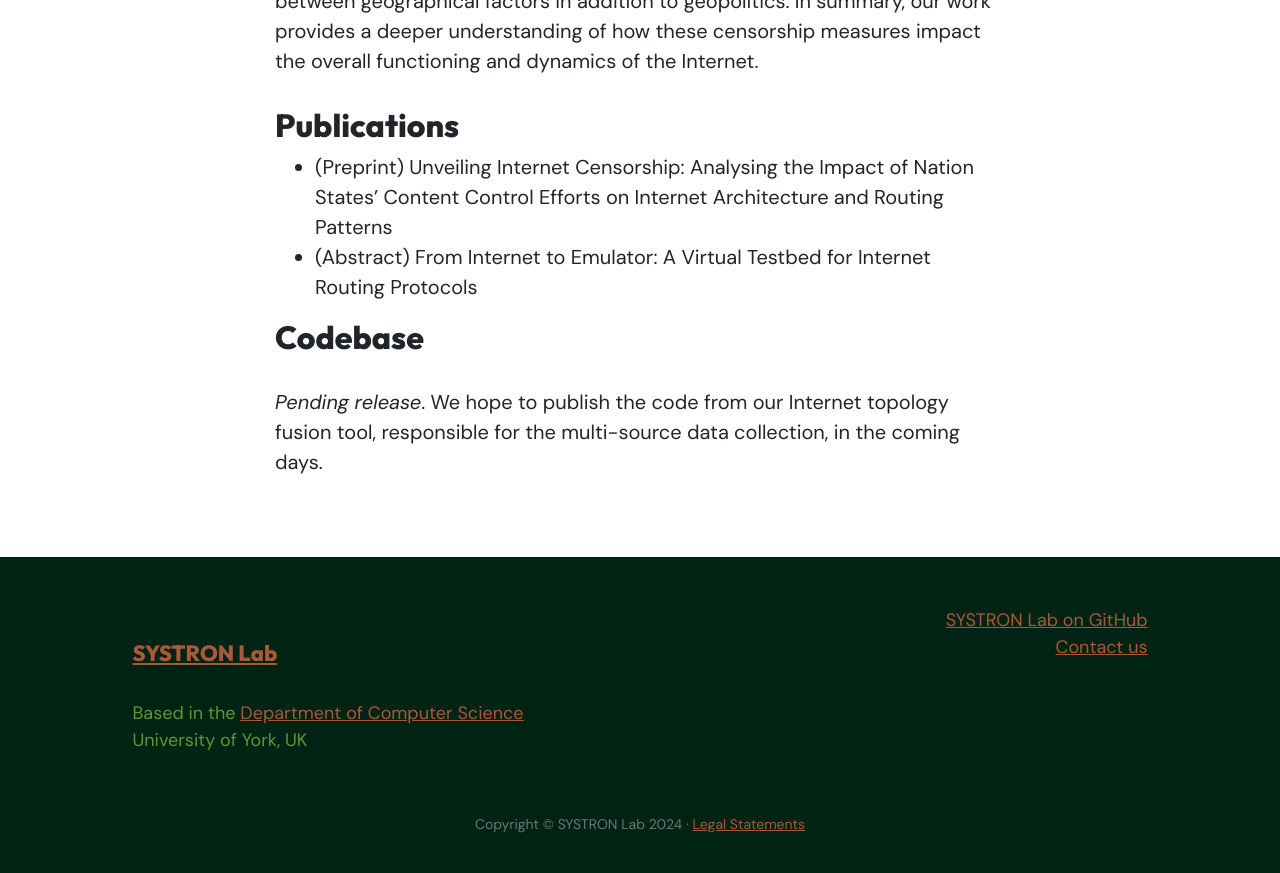
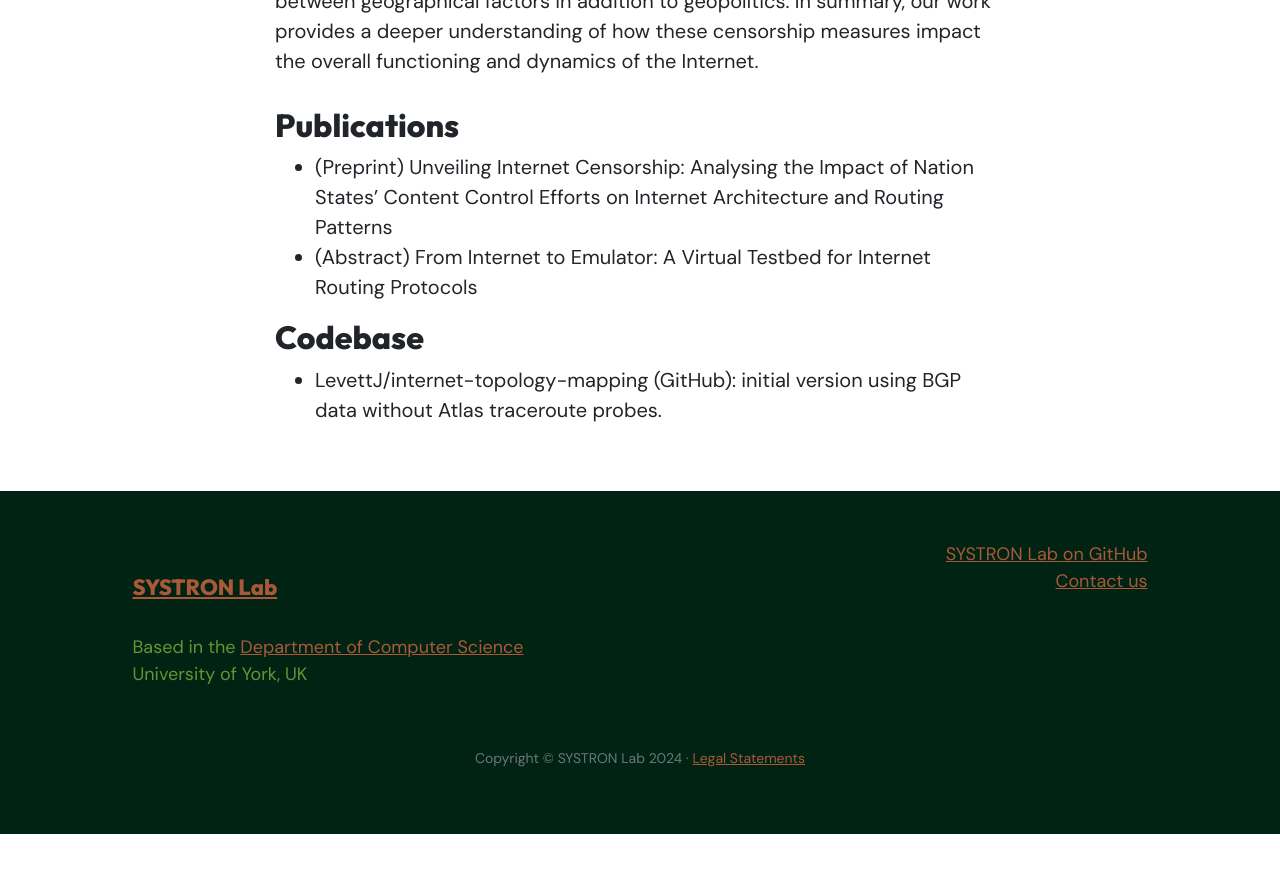
Before and after one commit to xohaeb/systronlab.github.io, a Jekyll site: the page built from _projects/internet-mapping.md, in a window 1280 px wide and 900 px high, scrolled down 798 px. Shown: the top 873 px of the window. Built offline with Jekyll 4.4.1, drawn with Linux system fonts in a browser that asks for light colours; after the commit the page ends 1632 px from its top, so only the background shows below that.

Commit message:
Update Internet Mapping project with codebase

```diff
--- a/_projects/internet-mapping.md
+++ b/_projects/internet-mapping.md
@@ -6,7 +6,7 @@ authors:
 - Joshua Levett
 - Vassilios Vassilakis
 - Poonam Yadav
-image: '/img/wifi-router.jpg'
+image: '/img/projects/internet-topology-mapping.png'
 desc: Exploring Internet architecture to improve Internet routing protocols.
 ---
 
@@ -21,4 +21,4 @@ There are a small number of nation states that do not follow this trend, for whi
 
 ## Codebase
 
-*Pending release*. We hope to publish the code from our Internet topology fusion tool, responsible for the multi-source data collection, in the coming days.
+- [LevettJ/internet-topology-mapping (GitHub)](https://github.com/LevettJ/internet-topology-mapping): initial version using BGP data without Atlas traceroute probes.
```
Also changed, not shown: 1 other file.
